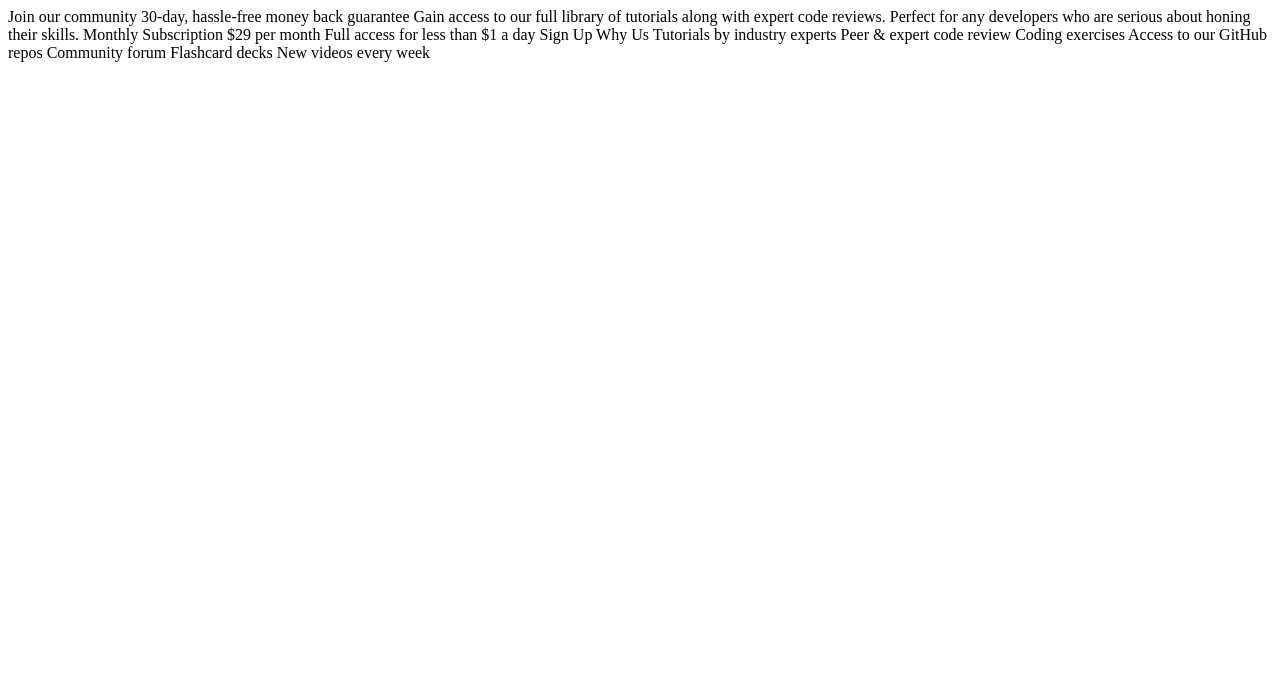
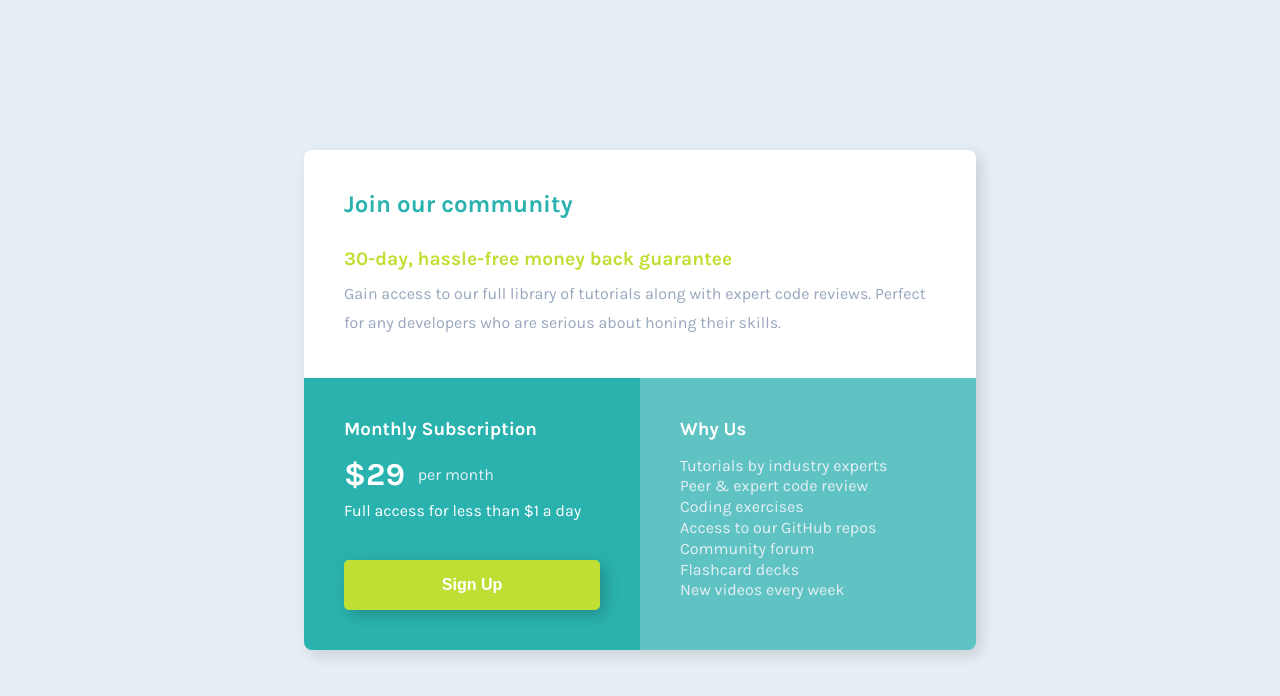
Before and after one commit to OmarMostafa888/fem-grid-price-component, a plain HTML site: page index.html in a window 1280 px wide. Drawn offline with Linux system fonts and the light colour scheme.

Commit message:
Add all card styles

```diff
--- a/index.html
+++ b/index.html
@@ -5,6 +5,10 @@
   <meta charset="UTF-8">
   <meta name="viewport" content="width=device-width, initial-scale=1.0">
   <!-- displays site properly based on user's device -->
+  <link rel="preconnect" href="https://fonts.googleapis.com">
+  <link rel="preconnect" href="https://fonts.gstatic.com" crossorigin>
+  <link href="https://fonts.googleapis.com/css2?family=Karla:ital,wght@0,200..800;1,200..800&display=swap"
+    rel="stylesheet">
 
   <link rel="icon" type="image/png" sizes="32x32" href="./images/favicon-32x32.png">
   <link rel="stylesheet" href="style.css">
@@ -14,32 +18,37 @@
 </head>
 
 <body>
-  Join our community
 
-  30-day, hassle-free money back guarantee
+  <article class="card">
 
-  Gain access to our full library of tutorials along with expert code reviews.
-  Perfect for any developers who are serious about honing their skills.
+    <div class="card__upper">
+      <h2 class="card__upper-title">Join our community</h2>
+      <p class="card__upper-paragraph paragraph--green">30-day, hassle-free money back guarantee</p>
+      <p class="card__upper-paragraph">Gain access to our full library of tutorials along with expert code reviews.
+        Perfect for any developers who are serious about honing their skills.</p>
+    </div>
+    <div class="card__lower">
+      <div class="card__lower-left">
+        <h3 class="card__lower-left-title">Monthly Subscription</h3>
+        <p class="card__lower-left-price"><span>&dollar;29</span> per month</p>
+        <p class="card__lower-left-desc">Full access for less than &dollar;1 a day</p>
+        <button class="card__lower-left-btn">Sign Up</button>
+      </div>
 
-  Monthly Subscription
+      <div class="card__lower-right">
+        <h3 class="card__lower-right-title">Why Us</h3>
+        <p class="card__lower-right-desc">Tutorials by industry experts
+          <br>Peer &amp; expert code review<br>
+          Coding exercises<br>
+          Access to our GitHub repos<br>
+          Community forum<br>
+          Flashcard decks<br>
+          New videos every week
+        </p>
+      </div>
+    </div>
+  </article>
 
-  &dollar;29 per month
-
-  Full access for less than &dollar;1 a day
-
-  Sign Up
-
-  Why Us
-
-  Tutorials by industry experts
-  Peer &amp; expert code review
-  Coding exercises
-  Access to our GitHub repos
-  Community forum
-  Flashcard decks
-  New videos every week
-
-  </footer>
 </body>
 
 </html>
--- a/style.css
+++ b/style.css
@@ -0,0 +1,157 @@
+* {
+  box-sizing: border-box;
+  margin: 0;
+  padding: 0;
+}
+
+/* ==========================================================================
+                            Costum properties
+   ========================================================================== */
+:root {
+  --body-background-color: hsl(204, 43%, 93%);
+  --color-gray: hsl(218, 22%, 67%);
+  --color-teal: hsl(179, 62%, 43%);
+  --color-green: hsl(71, 73%, 54%);
+
+  --font-family-base: "Karla", sans-serif;
+}
+
+body {
+  background-color: hsl(204, 43%, 93%);
+  min-height: 100vh;
+  display: flex;
+  align-items: center;
+  justify-content: center;
+  font-family: var(--font-family-base);
+}
+
+.card {
+  display: grid;
+  grid-template-rows: auto auto;
+  width: 42rem;
+  border-radius: 0.5rem;
+  box-shadow: 5px 5px 15px hsla(0, 0%, 0%, 0.137);
+}
+
+/* ==========================================================================
+                            Card Upper Part
+   ========================================================================== */
+
+.card__upper {
+  background-color: #fff;
+  padding: 2.5rem;
+  border-radius: 0.5rem 0.5rem 0 0;
+}
+
+.card__upper-title {
+  color: var(--color-teal);
+  font-weight: 700;
+  margin-bottom: 1.5rem;
+  font-size: 1.5rem;
+}
+
+.card__upper-paragraph {
+  color: var(--color-gray);
+  line-height: 1.8;
+}
+
+.paragraph--green {
+  color: var(--color-green);
+  margin-bottom: 0.2rem;
+  font-weight: 700;
+  font-size: 1.2rem;
+}
+
+/* ==========================================================================
+                            Card Lower Part
+   ========================================================================== */
+
+.card__lower {
+  display: grid;
+  grid-template-columns: 1fr 1fr;
+  color: #fff;
+}
+
+/* Lower Left Part
+   ========================================================================== */
+
+.card__lower-left {
+  background-color: var(--color-teal);
+  padding: 2.5rem;
+  border-bottom-left-radius: 0.5rem;
+}
+
+.card__lower-left-title {
+  margin-bottom: 1rem;
+}
+
+.card__lower-left-price {
+  color: var(--body-background-color);
+  display: flex;
+  align-items: center;
+  gap: 0.8rem;
+}
+
+.card__lower-left-price span {
+  font-size: 2rem;
+  font-weight: 700;
+  color: white;
+}
+
+.card__lower-left-desc {
+  margin-bottom: 2.5rem;
+  margin-top: 0.5rem;
+}
+
+.card__lower-left-btn {
+  padding: 1rem;
+  width: 100%;
+  background-color: var(--color-green);
+  border: none;
+  border-radius: 0.3rem;
+  color: white;
+  font-size: 1rem;
+  font-weight: 700;
+  cursor: pointer;
+  box-shadow: 5px 5px 15px hsla(0, 0%, 0%, 0.205);
+}
+
+/* Lower Right Part
+   ========================================================================== */
+
+.card__lower-right {
+  background-color: hsla(179, 62%, 43%, 0.705);
+  padding: 2.5rem;
+  border-bottom-right-radius: 0.5rem;
+}
+
+.card__lower-right-title {
+  margin-bottom: 1rem;
+}
+
+.card__lower-right-desc {
+  line-height: 1.3;
+  color: var(--body-background-color);
+}
+
+/* ==========================================================================
+                            Responsive media quieries
+   ========================================================================== */
+
+@media (max-width: 685px) {
+  body {
+    padding: 1.5rem;
+  }
+
+  .card__lower {
+    grid-template-columns: auto;
+  }
+
+  .card__lower-left {
+    border-radius: 0;
+  }
+
+  .card__lower-right {
+    border-bottom-left-radius: 0.5rem;
+  }
+}
```
